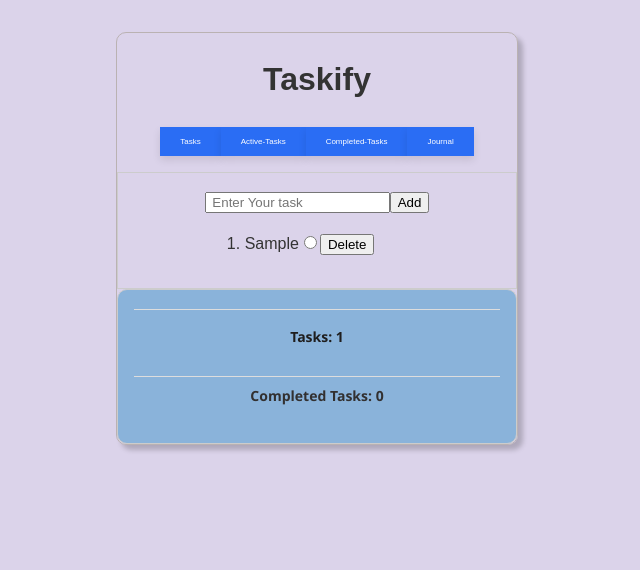
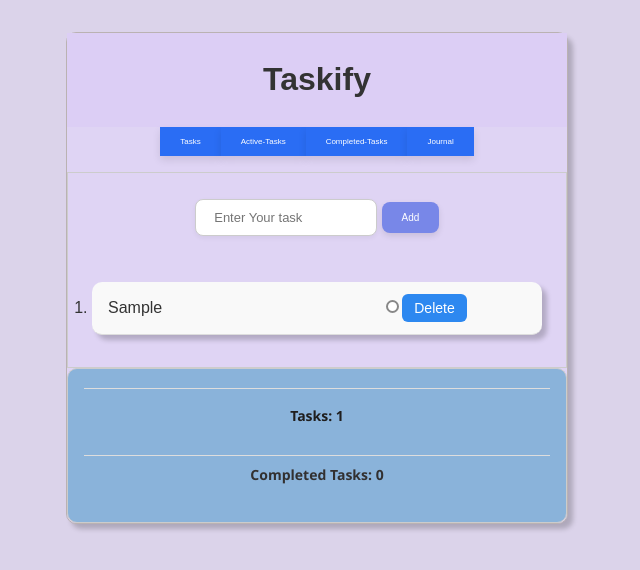
Before and after one commit to rahulgope45/ToDo-app, a React (Vite) app: page / in a window 1280 px wide. Both pictures are taken after typing "Sample" into the empty fields and a click on the button "Add". Shown: the top 570 px of the page, without its empty margins (323-963 px from the left). Built offline with nearby package versions, Linux system fonts and the light colour scheme.

Commit message:
Styling part-2 and Completed

```diff
--- a/src/App.css
+++ b/src/App.css
@@ -1,15 +1,18 @@
 .container-box {
   margin: 0 auto; /* center horizontally */
-  width: 400px; /* or a fixed width if needed */
+  width: 500px; /* or a fixed width if needed */
    border: 1px solid rgb(186, 178, 178);
   border-radius: 10px;
   box-shadow: 5px 5px 5px rgba(0, 0, 0, 0.205);
   margin-top: 2rem;
+  background-color:#dfd4f4;
 
 
 }
 
 .heading{
+  background-color: #dccef5;
+
    display: flex;
   justify-content: center; /* centers all buttons as a group */
   gap: 1rem; /* optional spacing between buttons */
@@ -17,6 +20,7 @@
 }
 
 .Button-container{
+  background-color:#dfd4f4;
    display: flex;
   justify-content: center; /* centers all buttons as a group */
   /* gap: 1rem; optional spacing between buttons */
@@ -83,21 +87,164 @@
 
 
 
+.Task-container {
+  display: flex;
+  gap: 5px;
+  align-items: center;
+  justify-content: center;
+  margin-top: 10px;
+  flex-wrap: wrap;
+}
+
+.Input-container {
+  padding: 10px 15px;
+  font-size: 13px;
+  border: 1px solid #ccc;
+  border-radius: 8px;
+  outline: none;
+  max-width: 150px;
+  width: 100%;
+  box-shadow: 0 2px 5px rgba(0, 0, 0, 0.05);
+  transition: border-color 0.3s ease, box-shadow 0.3s ease;
+}
+
+.Input-container:focus {
+  border-color: hsl(220, 90%, 60%);
+  box-shadow: 0 0 0 3px hsla(220, 90%, 60%, 0.2);
+}
+
+.Add-button {
+  padding: 10px 20px;
+  background-color: hsl(232, 71%, 69%);
+  color: white;
+  border: none;
+  border-radius: 8px;
+  font-size: 10px;
+  cursor: pointer;
+  transition: background-color 0.3s ease, transform 0.2s ease;
+  box-shadow: 0 3px 6px rgba(0, 0, 0, 0.1);
+}
+
+.Add-button:hover {
+  background-color: hsl(223, 55%, 30%);
+  transform: translateY(-2px);
+}
+
+.Add-button:active {
+  background-color: hsl(232, 100%, 81%);
+  transform: translateY(0);
+}
 
 
 
 
+/* List Item */
+/* Ordered List */
+.Task-list {
+
+  padding: 0;
+  margin-top: 20px;
+  width: 450px;
+  max-width: 500px;
+  margin-left: auto;
+  margin-right: auto;
+}
+
+.Task-item {
+  background-color: #f9f9f9;
+  margin-bottom: 12px;
+  padding: 12px 16px;
+    border-radius: 10px;
+  box-shadow: 5px 5px 5px rgba(0, 0, 0, 0.205);
+  /* display: flex; */
+  justify-content: space-between;
+  align-items: center;
+  gap: 1rem;
+  font-size: 16px;
+  transition: background-color 0.3s;
+  border-bottom: 1px solid #ddd;
+}
+
+.Task-item.completed {
+  text-decoration: line-through;
+  background-color: #e8f5e9; /* light green bg */
+}
+
+/* Radio Button */
+.Task-radio {
+  appearance: none;
+  width: 13px;
+  height: 13px;
+  border-radius: 50%;
+  border: 2px solid rgb(136, 136, 136);
+  background-color: white;
+  cursor: pointer;
+  transition: background-color 0.3s, border-color 0.3s;
+  margin-left: 14rem;
+}
+
+.Task-radio.completed-radio {
+  background-color: rgb(132, 191, 240);
+  border-color: rgb(209, 237, 254);
+}
+
+/* Delete Button */
+.Delete-button {
+  background-color: hsl(212, 87%, 56%);
+  color: white;
+  border: none;
+  padding: 6px 12px;
+  border-radius: 6px;
+  font-size: 14px;
+  cursor: pointer;
+  transition: background-color 0.3s ease, transform 0.2s ease;
+}
+
+.Delete-button:hover {
+  background-color: hsl(219, 100%, 36%);
+  transform: scale(1.05);
+}
+
+.Delete-button:active {
+  background-color: hsl(0, 80%, 40%);
+  transform: scale(0.98);
+}
+
+
+/* Active tasks */
+
+.Active-task{
+   padding: 0;
+  margin-top: 20px;
+  width: 450px;
+  max-width: 500px;
+  margin-left: auto;
+  margin-right: auto;
+
+}
 
 
 
+.Active-task-li{
+  background-color: #f9f9f9;
+  margin-bottom: 12px;
+  padding: 12px 16px;
+    border-radius: 10px;
+  box-shadow: 5px 5px 5px rgba(0, 0, 0, 0.205);
+  /* display: flex; */
+  justify-content: baseline;
 
+  gap: 1rem;
+  font-size: 14px;
 
+  border-bottom: 1px solid #ddd;
 
+}
 
 
 
 .diary-textarea {
-  /* width: 100%; */
+  width: 100%;
   min-height: 200px;
   padding: 1rem;
   font-family: 'Courier New', monospace;
@@ -111,7 +258,7 @@
 }
 
 .diary-entry {
- width: 200px;
+ width: 400px;
   height: 200px;
   background: #fdf6e3;
   border: 1px solid #ccc;
@@ -136,3 +283,11 @@
   cursor: pointer;
   font-family: 'Patrick Hand', cursive;
 }
+
+
+.Jounral-Button{
+   display: flex;
+  justify-content: center; /* centers all buttons as a group */
+  gap: 1rem; /* optional spacing between buttons */
+
+}
--- a/src/components/Todoform.jsx
+++ b/src/components/Todoform.jsx
@@ -123,11 +123,13 @@ function Todoapp(){
             <div className="Task-container">
                 <input type="text" value={input}
                     onChange={(e) => setInput(e.target.value)}
-                       placeholder=" Enter Your task"/>
-                    <button onClick={saveInput}>Add</button>
+                       placeholder=" Enter Your task"
+                       className="Input-container"/>
+                    <button onClick={saveInput} className="Add-button">Add</button>
             </div>
-            <div>
-                <ol >
+            <br/>
+            <div className="todolist-container">
+                <ol className="Task-list">
                     {striked.map((items,index) => (
                     <motion.li
                     key={index}
@@ -135,18 +137,20 @@ function Todoapp(){
                     animate={{ opacity: 1, y: 0 }}
                     exit={{ opacity: 0, x: -20 }}
                     style={{textDecoration : items.completed ? "line-through" : "none",}}
+                    className={"Task-item "}
 
                     >{items.text}
 
                     <input type="radio"
                 name={`completed-${index}`}
                 onClick={() => toogleinput(index)}
-                style={{accentColor : striked[index].completed ? "red"  : "green",
-                    backgroundColor: striked[index].completed ? "red"  : "green",
-                }}
+                //style={{accentColor : striked[index].completed ? "red"  : "green",
+                   // backgroundColor: striked[index].completed ? "red"  : "green",
+                //}}
+                 className={`Task-radio ${items.completed ? 'completed-radio' : ''}`}
                 />
 
-                    <button onClick={() =>deleteInputs(index)}>
+                    <button onClick={() =>deleteInputs(index)} className="Delete-button">
                         Delete
                         </button>
                         </motion.li>)) }
@@ -158,11 +162,11 @@ function Todoapp(){
         </div>
 
         case 'Active-Tasks':
-            return <div>
+            return <div className="Active-task">
                 <h2>Active Tasks</h2>
                 <ol>
                     {striked.map((items,index)=>(
-                        <li key={index}>
+                        <li key={index} className="Active-task-li">
                             {items.text}
                         </li>
                     ))}
@@ -170,13 +174,13 @@ function Todoapp(){
             </div>
 
         case 'Completed-Tasks':
-            return <div>
+            return <div className="Active-task">
                 <h2>Completed Tasks</h2>
                  <ol>
                     {striked
                 .filter(items => items.completed)  // only completed tasks
                 .map((items, index) => (
-                    <li key={index}>{items.text}</li>
+                    <li key={index} className="Active-task-li">{items.text}</li>
                 ))
             }
 
@@ -185,16 +189,20 @@ function Todoapp(){
 
         case 'Journal':
             return <div>
-                <h2>Journal</h2>
+                {/* <h2>Journal</h2> */}
                 <p>Date: {jdateD}/{jDateM}/{jdateY}</p>
                 <p>Time: {jdateT}</p>
                 <div>
                     <textarea placeholder="Dear Diary..." className="diary-textarea" value={journal}
                      onChange={(e) => setJounral(e.target.value)}/>
                     <br/>
-                    <button onClick={saveJounral}>Add</button>
+                    <div className="Jounral-Button">
+                        <button onClick={saveJounral} className="Delete-button">Add</button>
 
-                    <ol>
+                    </div>
+
+                    <div className="Jounral-Button">
+                        <ol>
                         {jounralEnteries.map((entry,index) =>(
 
 
@@ -248,6 +256,9 @@ function Todoapp(){
 
 
                     </ol>
+
+                    </div>
+
 
 
                 </div>
```
